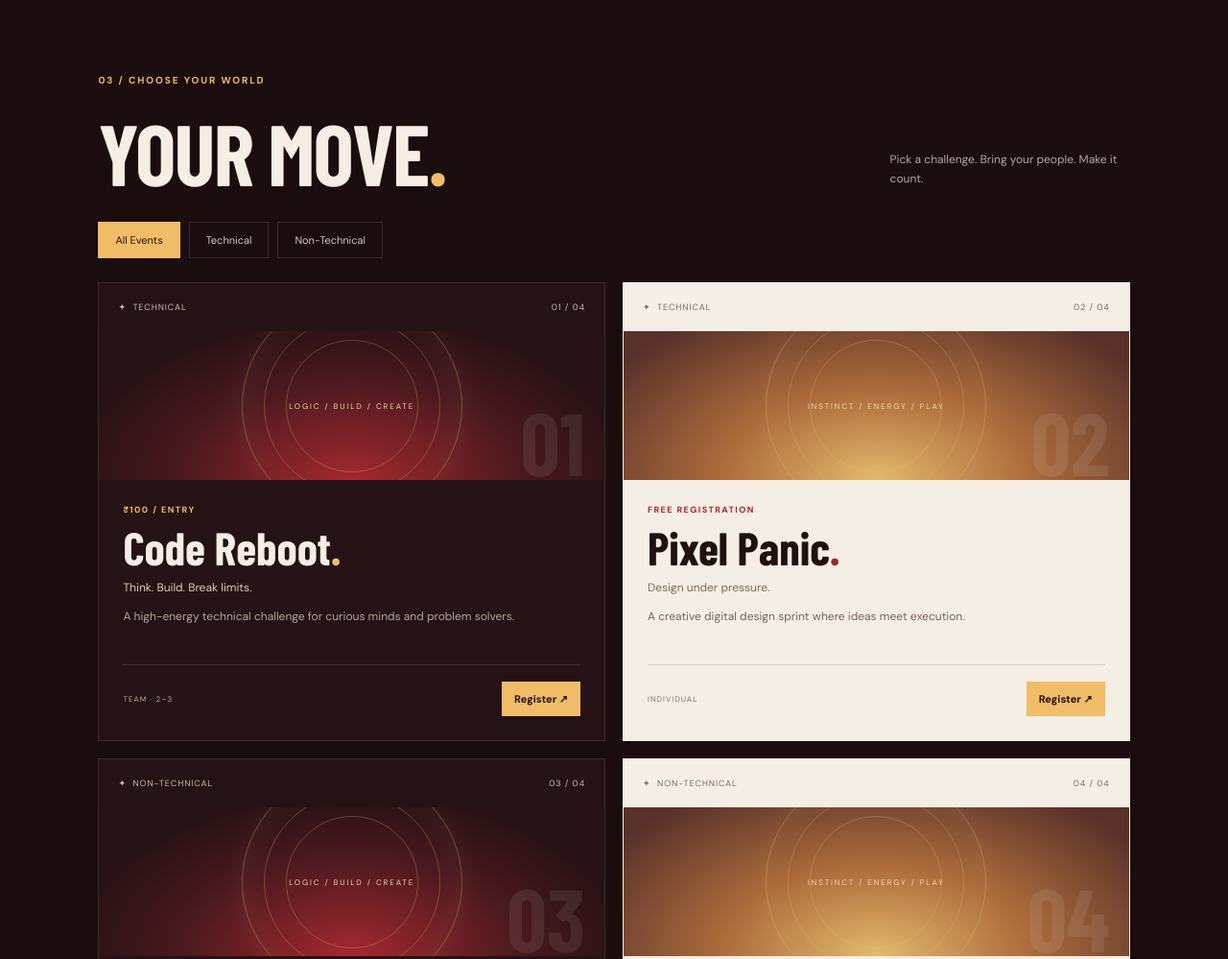
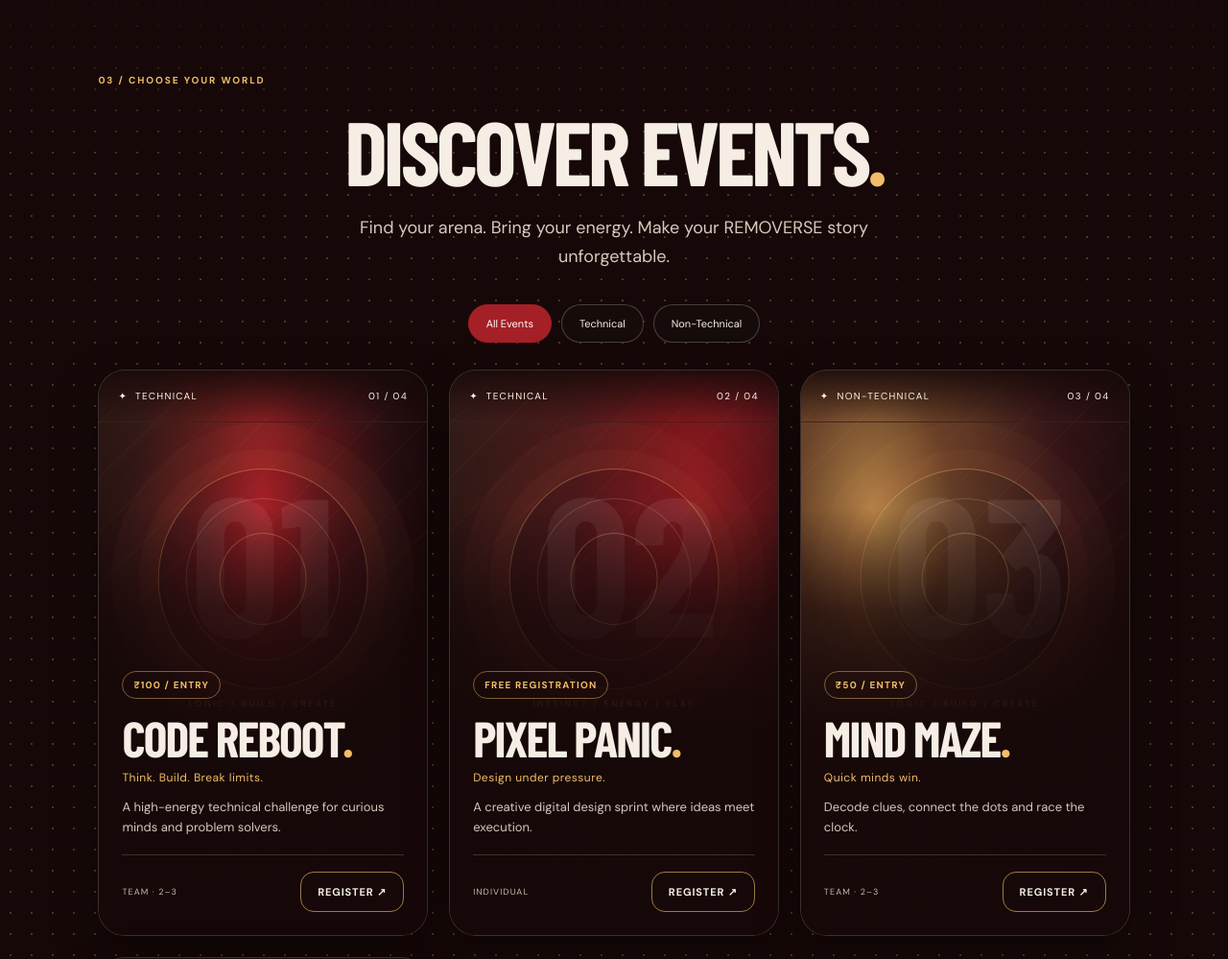
Before and after one commit to itsbhuvi4-ops/Removerse, a website built with Vite: page index.html in a window 1280 px wide. Shown: the part 2040-3039 px from the top of the page at 96% size. Built offline with nearby package versions, Linux system fonts and the light colour scheme; a script that the page names is missing; files whose address does not match are found by name; a web font is replaced by a local one.

Commit message:
Refresh REMOVERSE events page design for preview

```diff
--- a/index.html
+++ b/index.html
@@ -16,6 +16,46 @@
 .removerse-footer-bottom a{text-decoration:underline;text-underline-offset:4px}
 .removerse-footer-glow{position:absolute;z-index:-1;left:-10%;right:-10%;bottom:0;height:190px;background:radial-gradient(ellipse at 50% 100%,#43d95a24,transparent 68%);pointer-events:none}
 @media(max-width:600px){.removerse-cinematic-footer{min-height:520px;padding:80px 6vw 24px}.removerse-footer-wordmark{font-size:clamp(54px,13vw,86px)}.removerse-footer-nav{gap:22px;margin:28px 0 170px;font-size:15px}.removerse-footer-bottom{justify-content:center;text-align:center;flex-direction:column;gap:12px}.removerse-cinematic-footer:before{background:linear-gradient(180deg,#030504 0%,#030504 22%,#03050499 55%,#03050422 100%),url('/images/removerse-crowd.jpg') center bottom/auto 55% no-repeat}}
+
+/* REMOVERSE cinematic event discovery — preview-only visual refresh */
+#events.section.events{position:relative;isolation:isolate;overflow:hidden;background:#160808}
+#events.section.events:before{content:"";position:absolute;inset:0;z-index:-1;pointer-events:none;opacity:.25;background-image:radial-gradient(#f1bd68 1px,transparent 1.2px);background-size:22px 22px;mask-image:linear-gradient(180deg,transparent,#000 12%,#000 88%,transparent)}
+#events .index{color:#f1bd68}
+#events .heading{display:block;text-align:center;max-width:900px;margin:22px auto 34px}
+#events .heading h2{font-size:clamp(48px,8vw,94px);line-height:.95;letter-spacing:-.045em;text-transform:uppercase}
+#events .heading p{max-width:620px;margin:20px auto 0;color:#d8c8bd;font-size:clamp(15px,2vw,18px);line-height:1.7}
+#events .filters{justify-content:center;gap:10px;flex-wrap:wrap;margin:0 0 28px}
+#events .filters button{border:1px solid #f6eee43b;border-radius:999px;background:#160b0b;color:#f6eee4;padding:12px 18px}
+#events .filters button.active,#events .filters button:hover{background:#a51f26;border-color:#a51f26;color:#fff}
+#events .cards{grid-template-columns:repeat(2,minmax(0,1fr));gap:22px;align-items:stretch}
+#events .card,#events .card.light{height:570px;min-height:570px;position:relative;display:flex;flex-direction:column;overflow:hidden;border:1px solid #f6eee42b;border-radius:28px;background:#160808;color:#f6eee4;box-shadow:0 18px 50px #0005;isolation:isolate;transition:transform .25s,border-color .25s}
+#events .card:hover{transform:translateY(-5px);border-color:#f1bd6890}
+#events .cardtop{position:absolute;z-index:3;top:0;left:0;right:0;display:flex;justify-content:space-between;gap:12px;padding:20px;color:#fff3e7;border-bottom:1px solid #ffffff18;background:linear-gradient(180deg,#160808d9,#16080800);font-size:10px;letter-spacing:.13em}
+#events .art{position:absolute;z-index:-1;inset:0;height:auto;min-height:0;overflow:hidden;background:radial-gradient(ellipse at 50% 24%,#a51f26 0%,#5c171b 26%,#291013 55%,#160808 82%)}
+#events .art:before{content:"";position:absolute;inset:0;background:linear-gradient(135deg,#f1bd6818,transparent 35%,#0003 70%),repeating-linear-gradient(135deg,transparent 0 38px,#f1bd6809 39px 40px);opacity:.9}
+#events .card:nth-child(4n+2) .art{background:radial-gradient(ellipse at 75% 20%,#8e1a20,#481519 35%,#211011 75%,#160808)}
+#events .card:nth-child(4n+3) .art{background:radial-gradient(ellipse at 22% 25%,#b18448,#613b25 22%,#351619 52%,#160808 85%)}
+#events .card:nth-child(4n) .art{background:radial-gradient(ellipse at 60% 24%,#7d292b,#351116 42%,#160808 83%)}
+#events .ring{width:min(64%,330px);aspect-ratio:1;position:absolute;left:50%;top:37%;transform:translate(-50%,-50%);border:1px solid #f1bd6860;border-radius:50%;box-shadow:0 0 0 20px #f1bd6808,0 0 0 48px #f1bd6807,0 0 80px #a51f2638}
+#events .ring:before,#events .ring:after{content:"";position:absolute;border:1px solid #f6eee42b;border-radius:50%;inset:13%}
+#events .ring:after{inset:29%;border-color:#f1bd6866}
+#events .num{position:absolute;top:16%;left:50%;transform:translateX(-50%);font-size:clamp(110px,16vw,210px);line-height:1;color:#f6eee4;opacity:.08;font-weight:900}
+#events .artlabel{position:absolute;top:58%;left:0;right:0;text-align:center;color:#f1bd68;letter-spacing:.28em;font-size:9px}
+#events .info{position:relative;z-index:2;margin-top:auto;padding:170px 24px 24px;background:linear-gradient(0deg,#160808 0%,#160808f5 48%,#160808a8 76%,transparent 100%);color:#f6eee4}
+#events .fee{display:inline-flex;align-items:center;border:1px solid #f1bd6875;border-radius:999px;padding:7px 11px;color:#f1bd68;font-size:10px;letter-spacing:.12em}
+#events .info h3{margin:15px 0 8px;color:#f6eee4;font-size:clamp(34px,4.1vw,52px);line-height:.98;letter-spacing:-.035em;text-transform:uppercase}
+#events .info h3 span{color:#f1bd68}
+#events .subtitle{color:#f1bd68;font-size:12px;letter-spacing:.04em}
+#events .desc{color:#d6c7bd;font-size:13px;line-height:1.65}
+#events .foot{display:flex;align-items:center;justify-content:space-between;gap:12px;margin-top:17px;padding-top:17px;border-top:1px solid #f6eee42b}
+#events .foot span{color:#c9b8ae;font-size:9px;letter-spacing:.12em}
+#events .foot button{flex-shrink:0;border:1px solid #f1bd68a0;border-radius:14px;background:transparent;color:#f6eee4;padding:13px 17px;font-size:11px;letter-spacing:.08em;text-transform:uppercase;transition:background .2s,color .2s}
+#events .foot button:hover{background:#f1bd68;color:#160808}
+#events>.note{max-width:760px;margin:24px auto 0;color:#b6a6a0;text-align:center;line-height:1.6}
+@media(min-width:1180px){#events .cards{grid-template-columns:repeat(3,minmax(0,1fr))}#events .card,#events .card.light{height:590px;min-height:590px}}
+@media(max-width:760px){#events.section.events{padding:76px 6vw}#events .heading{margin:14px auto 28px}#events .heading h2{font-size:clamp(44px,13vw,68px)}#events .heading p{font-size:15px}#events .cards{grid-template-columns:1fr;gap:20px}#events .card,#events .card.light{height:560px;min-height:560px;border-radius:26px}#events .info{padding:175px 21px 22px}#events .info h3{font-size:42px}#events .desc{font-size:12px}#events .foot button{padding:13px 14px}#events .filters button{padding:11px 15px}}
+@media(prefers-reduced-motion:reduce){#events .card{transition:none}}
+
 </style></head><body>
 <div class="topline"><span>GURU NANAK COLLEGE (AUTONOMOUS) · CHENNAI</span><span>SCHOOL OF INFORMATION TECHNOLOGY / BCA</span></div><header class="nav"><a class="brand" href="#"><span class="brand-mark">R</span><span>REMOVERSE<small>THE BCA FEST · 2027</small></span></a><nav class="navlinks" id="navlinks"><a href="#about">The vision</a><a href="#events">Events</a><a href="#details">Details</a><a href="/status.html" aria-label="Registration Status">Registration Status</a><a class="nav-cta" href="#events">Find your event ↗</a></nav><button class="button gold" id="menubtn" style="display:none" aria-label="Open menu">MENU</button></header>
 <main><section class="hero"><div class="orb one"></div><div class="orb two"></div><div class="hero-copy"><div class="eyebrow">SCHOOL OF INFORMATION TECHNOLOGY · EST. 2027</div><h1 aria-label="REMOVERSE 2027">REMOVERSE<sup>’27</sup></h1><p class="hero-sub">A new universe of <em>ideas, instinct</em><br>and impossible-to-ignore talent.</p><div class="actions"><a class="button gold" href="#events">Explore events ↗</a><a href="#about">Discover the fest ↓</a></div><div class="hero-meta"><span>◷ &nbsp; DATE TO BE ANNOUNCED</span><span>✦ &nbsp; BCA PRESENTS</span></div></div><div class="stamp"><span>ONE DAY.</span><b>ENDLESS</b><span>POSSIBILITIES.</span><i>GNC · CHENNAI</i></div><div class="bottom"><span>01 — THINK BEYOND</span><span>SCROLL TO EXPLORE ↓</span><span>13°00' N / 80°12' E</span></div></section>
@@ -36,7 +76,7 @@
     <p class="countdown-footnote">Your next chapter starts at REMOVERSE ’27.</p>
   </div>
 </section>
-<section class="section events" id="events"><div class="index">03 / CHOOSE YOUR WORLD</div><div class="heading"><h2>YOUR MOVE<span style="color:var(--gold)">.</span></h2><p>Pick a challenge. Bring your people. Make it count.</p></div><div class="filters"><button class="active" data-filter="All Events">All Events</button><button data-filter="Technical">Technical</button><button data-filter="Non-Technical">Non-Technical</button></div><div class="cards" id="cards"></div><p class="note">Event names, fees and rules shown are starter examples. Organisers should confirm and update the official event list before launch.</p></section>
+<section class="section events" id="events"><div class="index">03 / CHOOSE YOUR WORLD</div><div class="heading"><h2>DISCOVER EVENTS<span style="color:var(--gold)">.</span></h2><p>Find your arena. Bring your energy. Make your REMOVERSE story unforgettable.</p></div><div class="filters"><button class="active" data-filter="All Events">All Events</button><button data-filter="Technical">Technical</button><button data-filter="Non-Technical">Non-Technical</button></div><div class="cards" id="cards"></div><p class="note">Event names, fees and rules shown are starter examples. Organisers should confirm and update the official event list before launch.</p></section>
 <section class="section details" id="details"><div class="index">04 / BEFORE YOU ARRIVE</div><div class="detailsgrid"><h2>SHOW UP<br>READY<span>.</span></h2><div class="detail-list"><div><span>01</span><p><b>Registration</b><br>Choose an event and enter your participant details accurately.</p></div><div><span>02</span><p><b>Paid events</b><br>Complete the payment countdown, upload your payment screenshot, and wait for manual organiser verification.</p></div><div><span>03</span><p><b>Rules first</b><br>Read event-specific rules and bring your college ID on the day.</p></div></div></div></section><section class="closing"><p>THE NEXT CHAPTER STARTS HERE</p><h2>MAKE SOME<br><span>NOISE.</span></h2><a class="button gold" href="#events">Choose your event ↗</a></section></main>
 <footer class="removerse-cinematic-footer" id="site-footer">
 <div class="removerse-footer-glow" aria-hidden="true"></div>
```
